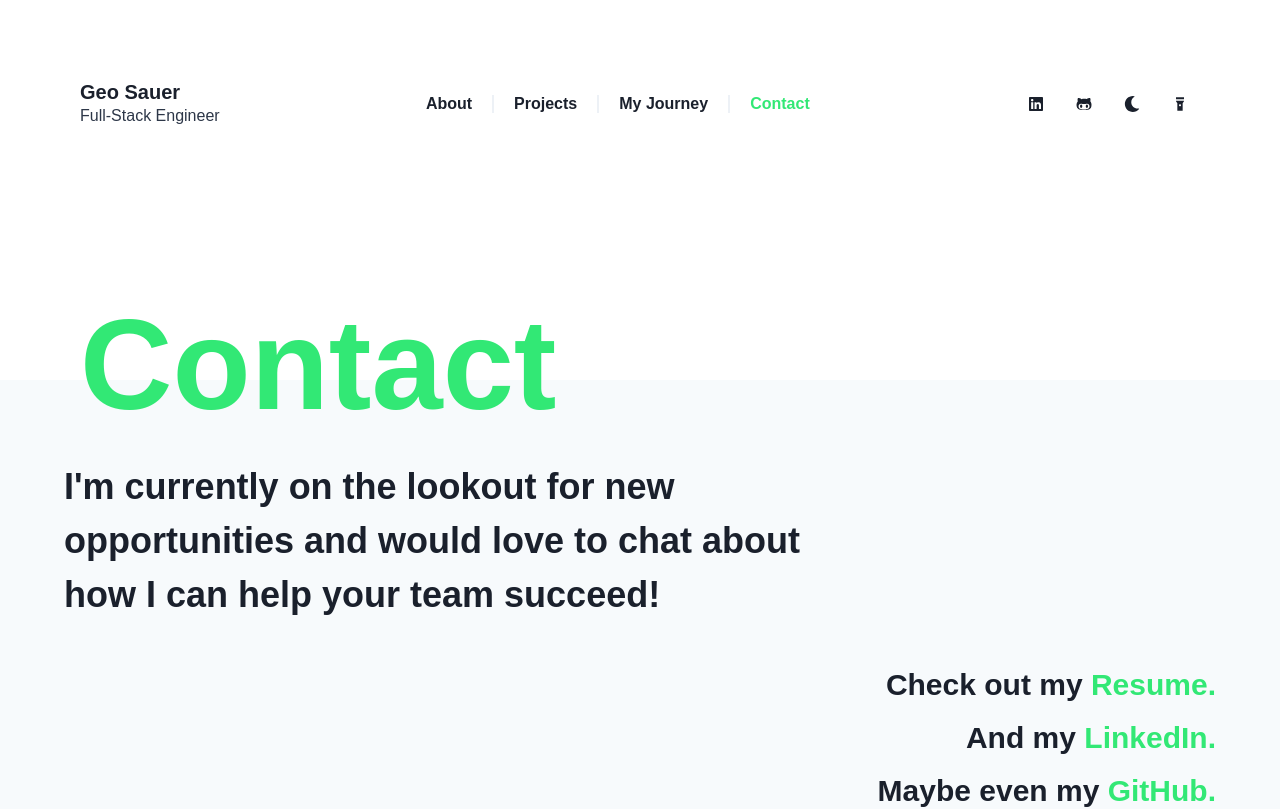
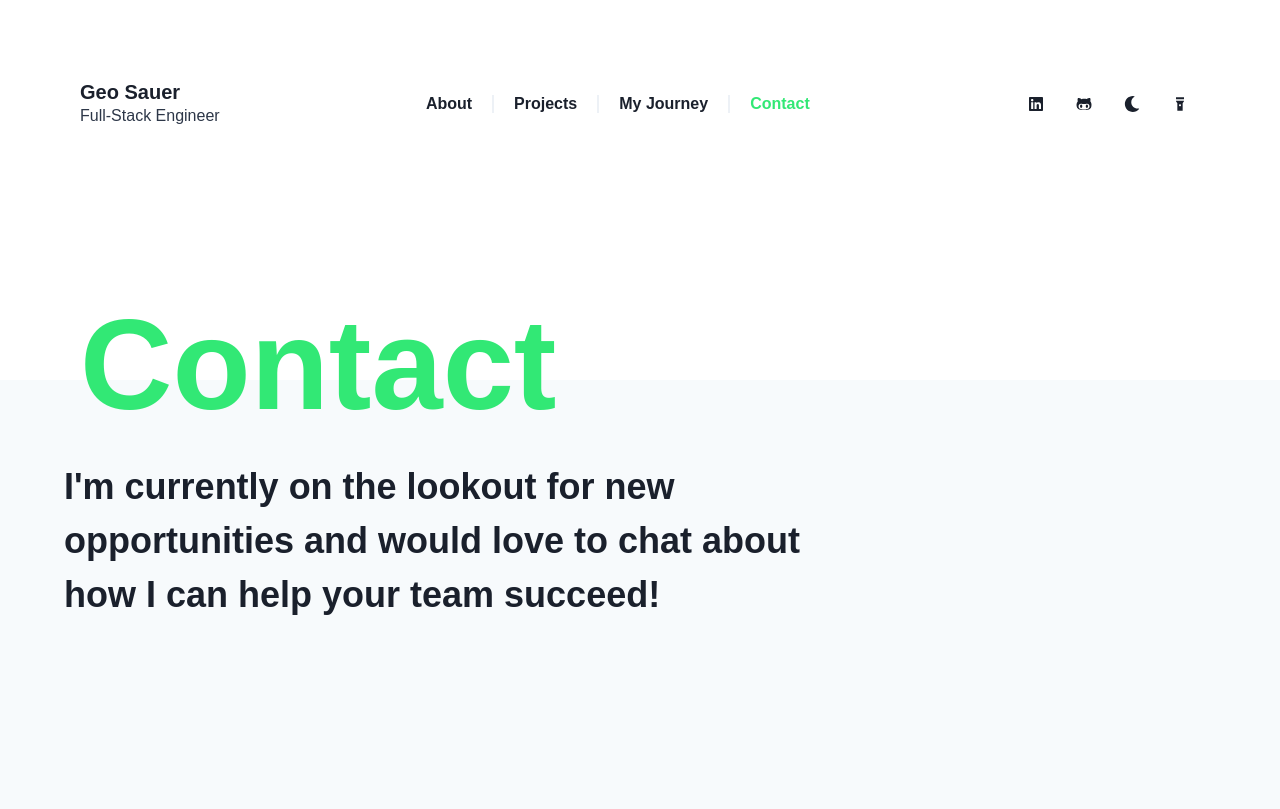
Before and after one commit to GeoSauer/geortfolio-next, a Next.js app: page /contact in a window 1280 px wide. Shown: the top 809 px of the page. Built offline with nearby package versions, Linux system fonts and the light colour scheme; a web font is replaced by a local one.

Commit message:
adjusted spacing in Contact

```diff
--- a/components/Contact/Contact.js
+++ b/components/Contact/Contact.js
@@ -19,9 +19,9 @@ export default function Contact() {
         direction={"column"}
         sx={textStyles}
         justify={"space-between"}
-        mb={{ base: 10, md: 20 }}
+        mb={{ base: 20, md: 40 }}
       >
-        <Box maxWidth={{ md: "60vw" }}>
+        <Box maxWidth={{ md: "60vw" }} mb={{ base: 20, md: 40 }}>
           <Text fontWeight={"semibold"} fontSize={{ base: "3xl", md: "4xl" }}>
             {myData.contact.title}
           </Text>
```
